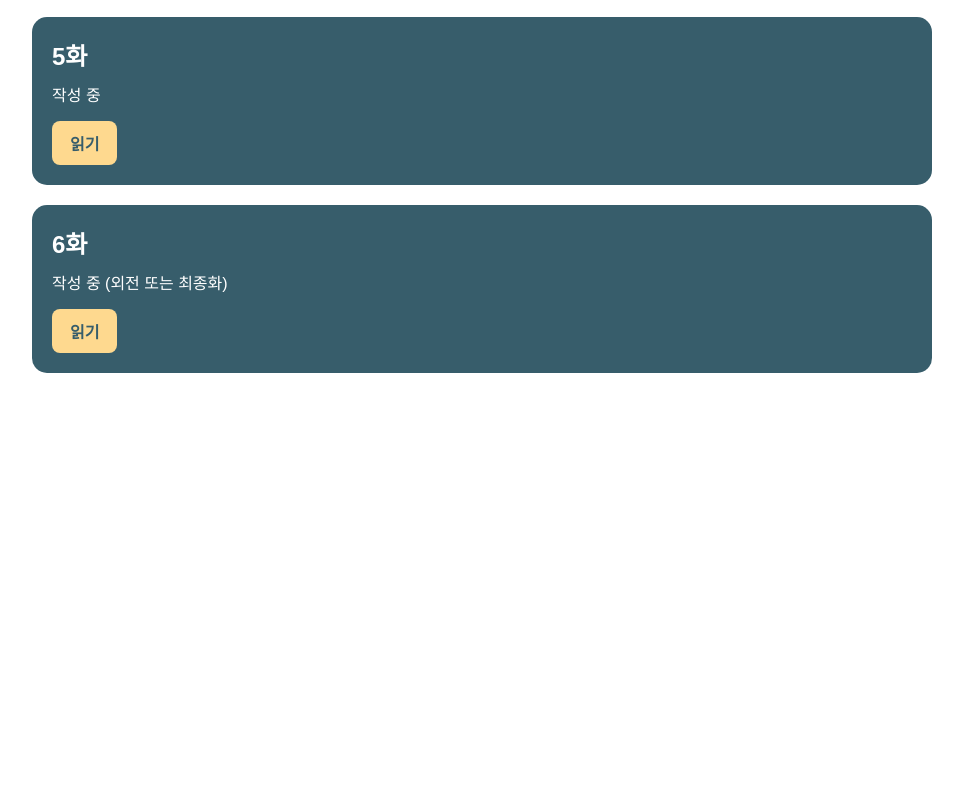
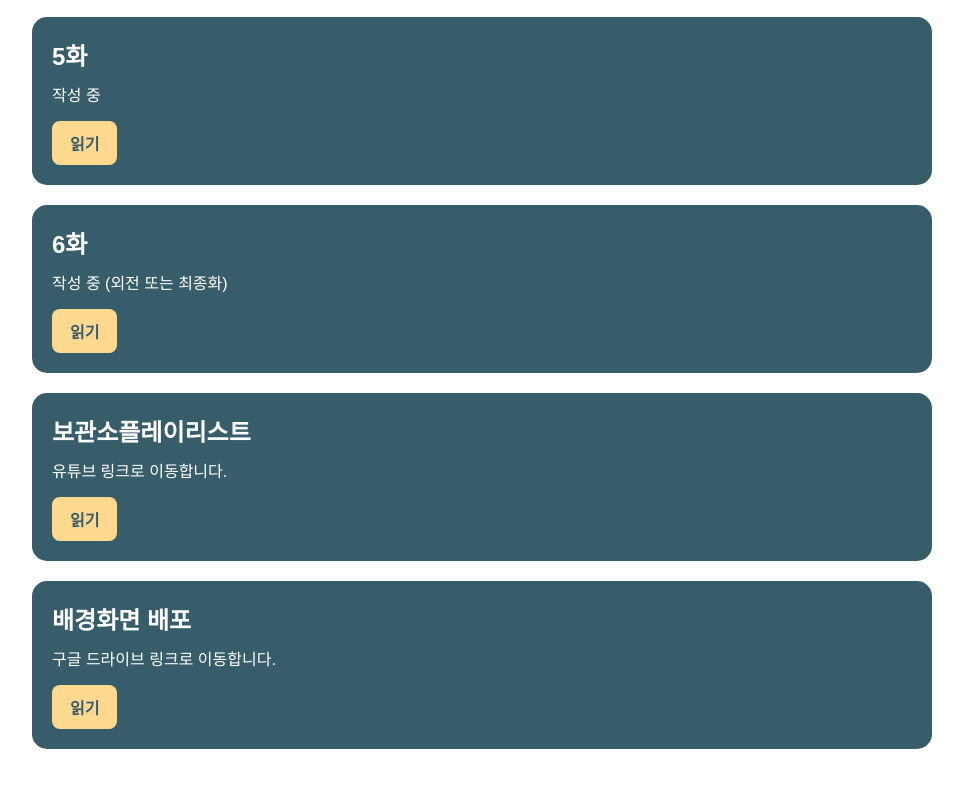
Before and after one commit to Ria0013/crawl-storage, a plain HTML site: page index.html in a window 1280 px wide. Shown: the part 905-1692 px from the top of the page, without its empty margins (158-1121 px from the left). Before the commit the page ends 1338 px from the top, so only its background shows below. Drawn offline with Linux system fonts and the light colour scheme.

Commit message:
Update index.html

```diff
--- a/index.html
+++ b/index.html
@@ -113,6 +113,18 @@ h1{
 <a class="button" href="https://share.novela.so/file/6a4defc9b003469b2e2f7f06" target="_blank">읽기</a>
 </div>
 
+<div class="card">
+<h2>보관소플레이리스트</h2>
+<p>유튜브 링크로 이동합니다.</p>
+<a class="button" href="https://youtube.com/playlist?list=PLTkGYrQQMWTpmOnlmnRVzM3chQjjNXL0c&si=HJZXii7SfGZdpQkL" target="_blank">읽기</a>
+</div>
+
+<div class="card">
+<h2>배경화면 배포</h2>
+<p>구글 드라이브 링크로 이동합니다.</p>
+<a class="button" href="https://drive.google.com/drive/folders/1Biw54pB_uUoU1J-9CAp7RMXCLeARqQVq" target="_blank">읽기</a>
+</div>
+
 </div>
 
 </body>
```
